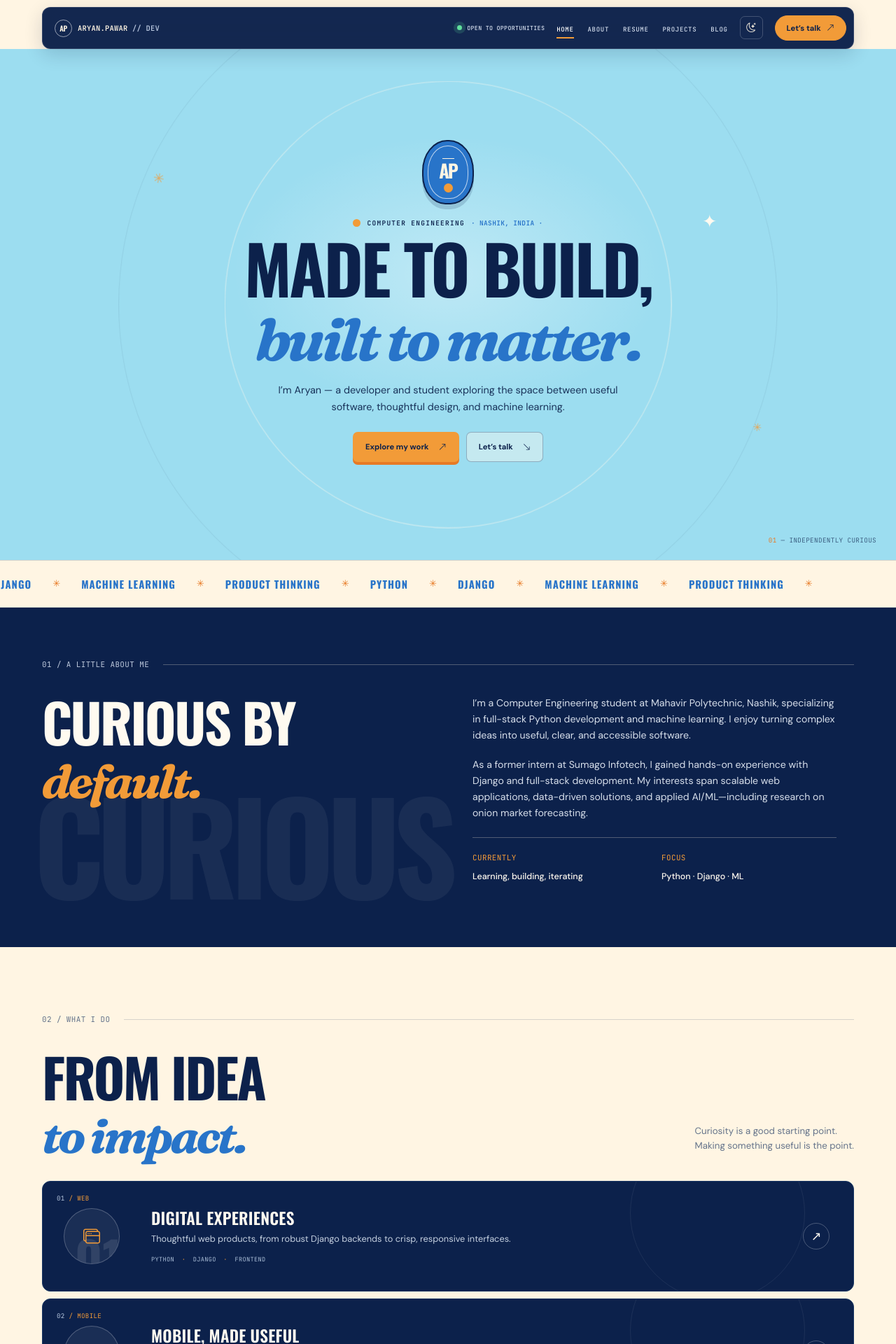
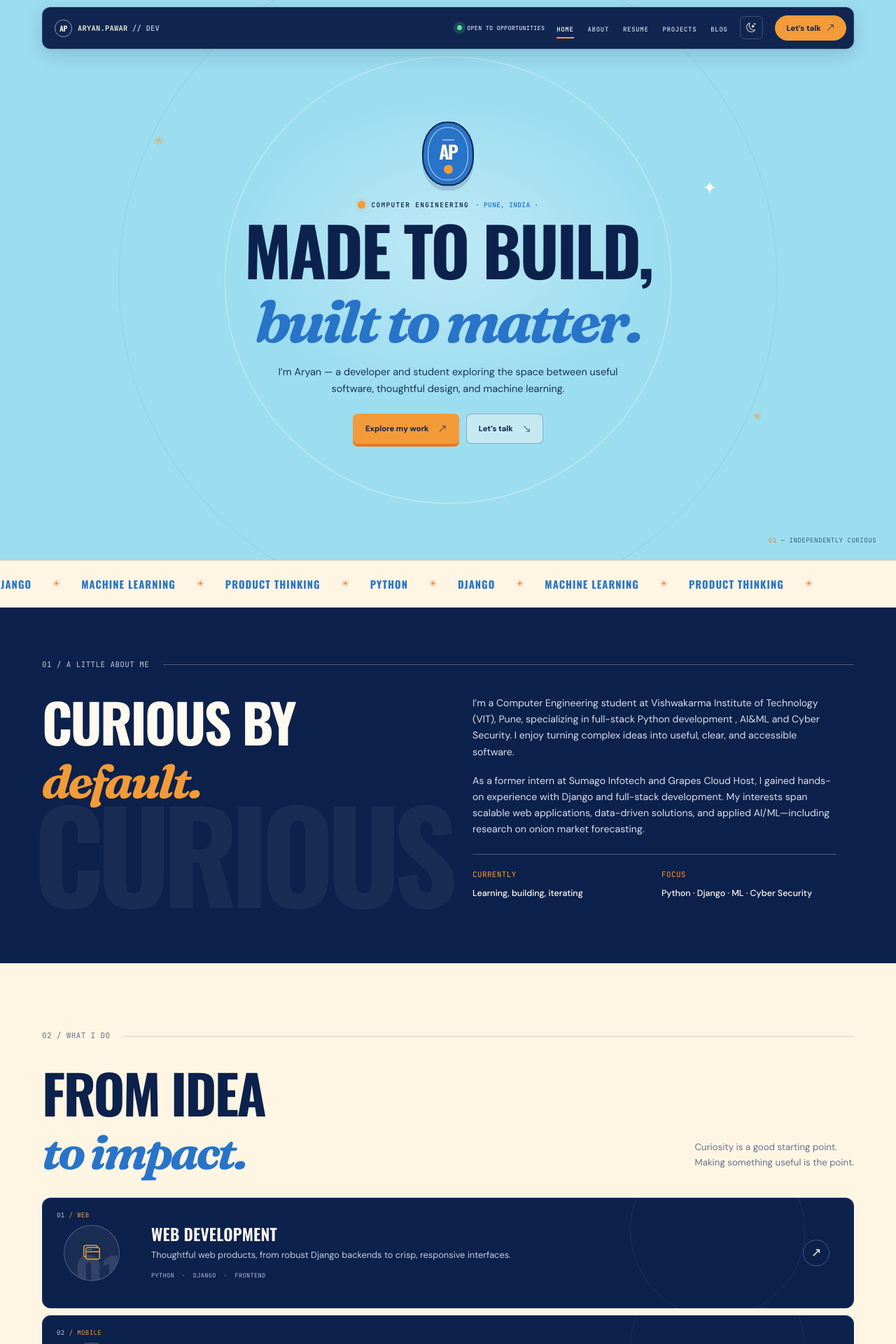
Before and after one commit to aryanpawar4912/Portfolio, a Django app: page / in a window 1280 px wide. Shown: the top 1920 px of the page at 70% size. Run offline with Django 5.2, Linux system fonts and the light colour scheme; data comes from the database, SQL or seed files in the repository; parts of the project's set-up code (start-up, migrations or seed data) failed here and were passed over.

Commit message:
Fix homepage layout and stored XSS
Co-authored-by: Copilot <223556219+Copilot@users.noreply.github.com>

```diff
--- a/projects/models.py
+++ b/projects/models.py
@@ -157,7 +157,7 @@ class Experience(models.Model):
     title = models.CharField(max_length=200, verbose_name="Job Title")
     company = models.CharField(max_length=200)
     duration = models.CharField(max_length=100, help_text="e.g., Jun 2026 - Present • Ongoing")
-    description = models.TextField(help_text="Supports standard text. Wrap key phrases in strong tags if needed.")
+    description = models.TextField(help_text="Plain text; HTML is escaped when displayed publicly.")
     order = models.PositiveIntegerField(default=0)
 
     class Meta:
--- a/static/css/main.css
+++ b/static/css/main.css
@@ -89,9 +89,15 @@ img { display: block; max-width: 100%; }
 .footer-star { color: var(--orange); }
 
 .page-home { background: var(--cream); }
-.page-home .page-main { width: 100%; max-width: none; padding-top: 70px; }
-.hero-section { position: relative; isolation: isolate; min-height: min(760px, calc(100svh - 70px)); width: 100%; display: flex; flex-direction: column; align-items: center; justify-content: center; overflow: hidden; padding: 76px 24px 86px; background: radial-gradient(ellipse at 50% 44%, rgba(255,255,255,.35), transparent 34%), var(--sky); text-align: center; }
-.hero-emblem { position: relative; z-index: 1; width: 74px; height: 92px; display: grid; place-items: center; margin-bottom: 20px; border: 2px solid var(--navy); border-radius: 48% 48% 45% 45%; color: var(--cream); background: var(--blue); box-shadow: 0 7px 0 rgba(12,33,75,.16); animation: crest-drop .85s .1s both var(--ease); }
+.page-home .page-main { width: 100%; max-width: none; padding-top: 0; }
+.hero-section { position: relative; isolation: isolate; min-height: 100svh; width: 100%; display: flex; flex-direction: column; align-items: center; justify-content: center; overflow: hidden; padding: 94px 24px 86px; background: radial-gradient(ellipse at 50% 44%, rgba(255,255,255,.35), transparent 34%), var(--sky); text-align: center; }
+.hero-emblem { position: relative; z-index: 1; width: 74px; height: 92px; display: grid; place-items: center; margin-bottom: 20px; border: 2px solid var(--navy); border-radius: 48% 48% 45% 45%; color: var(--cream); background: var(--blue); box-shadow: 0 7px 0 rgba(12,33,75,.16); animation: crest-drop .85s .1s both var(--ease), crest-float 5s 1s ease-in-out infinite; transition: filter .3s ease, box-shadow .3s ease; }
+.hero-emblem:hover { filter: brightness(1.08); box-shadow: 0 9px 24px rgba(12,33,75,.24), 0 0 0 7px rgba(255,255,255,.12); }
+.hero-kicker .eyebrow-line { animation: kicker-pulse 2.8s ease-in-out infinite; }
+.hero-actions .button i { transition: transform .24s var(--ease); }
+.hero-actions .button:hover i { transform: translate(3px, -3px); }
+@keyframes crest-float { 50% { translate: 0 -5px; } }
+@keyframes kicker-pulse { 50% { box-shadow: 0 0 0 5px rgba(242,155,56,.15); } }
 .hero-emblem::before, .hero-emblem::after { position: absolute; inset: 6px; border: 1px solid rgba(255,255,255,.7); border-radius: inherit; content: ""; }
 .hero-emblem::after { inset: auto auto 15px; width: 13px; height: 13px; border: 0; border-radius: 50%; background: var(--orange); }
 .hero-emblem span { margin-top: -6px; font: 700 1.65rem var(--display); letter-spacing: -.08em; }
@@ -388,7 +394,7 @@ html[data-theme="dark"] .service-card .service-copy p { color: #c4d0e0; }
 }
 @media (max-width: 640px) {
   .shell { width: calc(100% - 36px); }
-  .hero-section { min-height: min(740px, calc(100svh - 62px)); padding: 72px 18px 68px; }
+  .hero-section { min-height: 100svh; padding: 88px 18px 68px; }
   .hero-emblem { width: 63px; height: 79px; }
   .hero-title { font-size: clamp(3.2rem, 11vw, 4.7rem); }
   .hero-kicker { flex-wrap: wrap; justify-content: center; font-size: .51rem; }
--- a/templates/home.html
+++ b/templates/home.html
@@ -8,7 +8,7 @@
   <div class="hero-orbit orbit-one"></div><div class="hero-orbit orbit-two"></div>
   <span class="hero-spark spark-one">✳</span><span class="hero-spark spark-two">✦</span><span class="hero-spark spark-three">✳</span>
   <div class="hero-emblem" aria-hidden="true"><span>AP</span><i></i></div>
-  <p class="hero-kicker"><span class="eyebrow-line"></span> COMPUTER ENGINEERING <span class="mono">· NASHIK, INDIA ·</span></p>
+  <p class="hero-kicker"><span class="eyebrow-line"></span> COMPUTER ENGINEERING <span class="mono">· PUNE, INDIA ·</span></p>
   <h1 class="hero-title" id="hero-title">MADE TO BUILD,<br><em>built to matter.</em></h1>
   <p class="hero-intro">I’m Aryan — a developer and student exploring the space between useful software, thoughtful design, and machine learning.</p>
   <div class="hero-actions">
@@ -34,11 +34,11 @@
   <div class="about-grid">
     <h2 class="section-title">CURIOUS BY<br><em>default.</em><span class="ghost-word">CURIOUS</span></h2>
     <div class="about-copy">
-      <p>I’m a Computer Engineering student at Mahavir Polytechnic, Nashik, specializing in full-stack Python development and machine learning. I enjoy turning complex ideas into useful, clear, and accessible software.</p>
-      <p>As a former intern at Sumago Infotech, I gained hands-on experience with Django and full-stack development. My interests span scalable web applications, data-driven solutions, and applied AI/ML—including research on onion market forecasting.</p>
+      <p>I’m a Computer Engineering student at Vishwakarma Institute of Technology (VIT), Pune, specializing in full-stack Python development , AI&ML and Cyber Security. I enjoy turning complex ideas into useful, clear, and accessible software.</p>
+      <p>As a former intern at Sumago Infotech and Grapes Cloud Host, I gained hands-on experience with Django and full-stack development. My interests span scalable web applications, data-driven solutions, and applied AI/ML—including research on onion market forecasting.</p>
       <div class="about-facts">
         <div><span class="mono fact-label">CURRENTLY</span><strong>Learning, building, iterating</strong></div>
-        <div><span class="mono fact-label">FOCUS</span><strong>Python · Django · ML</strong></div>
+        <div><span class="mono fact-label">FOCUS</span><strong>Python · Django · ML · Cyber Security</strong></div>
       </div>
     </div>
   </div>
@@ -54,19 +54,19 @@
     <article class="service-card" data-reveal>
       <span class="mono service-number">01 <i>/ WEB</i></span>
       <div class="service-icon"><i class="bi bi-window-stack" aria-hidden="true"></i><span>01</span></div>
-      <div class="service-copy"><h3>Digital experiences</h3><p>Thoughtful web products, from robust Django backends to crisp, responsive interfaces.</p><span class="service-tags mono">PYTHON <b>·</b> DJANGO <b>·</b> FRONTEND</span></div>
+      <div class="service-copy"><h3>Web Development</h3><p>Thoughtful web products, from robust Django backends to crisp, responsive interfaces.</p><span class="service-tags mono">PYTHON <b>·</b> DJANGO <b>·</b> FRONTEND</span></div>
       <span class="service-arrow" aria-hidden="true">↗</span>
     </article>
     <article class="service-card" data-reveal>
       <span class="mono service-number">02 <i>/ MOBILE</i></span>
       <div class="service-icon"><i class="bi bi-phone" aria-hidden="true"></i><span>02</span></div>
-      <div class="service-copy"><h3>Mobile, made useful</h3><p>Native Android apps built around clear flows, practical details, and real people.</p><span class="service-tags mono">ANDROID <b>·</b> JAVA <b>·</b> UX</span></div>
+      <div class="service-copy"><h3>Mobile Application Development</h3><p>Native Android apps built around clear flows, practical details, and real people.</p><span class="service-tags mono">ANDROID <b>·</b> JAVA <b>·</b> UX</span></div>
       <span class="service-arrow" aria-hidden="true">↗</span>
     </article>
     <article class="service-card" data-reveal>
       <span class="mono service-number">03 <i>/ RESEARCH</i></span>
       <div class="service-icon"><i class="bi bi-graph-up-arrow" aria-hidden="true"></i><span>03</span></div>
-      <div class="service-copy"><h3>Data with direction</h3><p>Machine learning and forecasting that turn messy data into grounded decisions.</p><span class="service-tags mono">MACHINE LEARNING <b>·</b> DATA</span></div>
+      <div class="service-copy"><h3>Machine Learning</h3><p>Machine learning and forecasting that turn messy data into grounded decisions.</p><span class="service-tags mono">MACHINE LEARNING <b>·</b> DATA LIBRARIES</span></div>
       <span class="service-arrow" aria-hidden="true">↗</span>
     </article>
   </div>
--- a/templates/resume.html
+++ b/templates/resume.html
@@ -30,7 +30,7 @@
         {% for exp in experiences %}
         <article class="timeline-entry" data-reveal>
           <span class="mono timeline-date">{{ exp.duration }}</span>
-          <div><h2>{{ exp.title }}</h2><p class="timeline-org">{{ exp.company }}</p><p class="timeline-description">{{ exp.description|safe }}</p></div>
+          <div><h2>{{ exp.title }}</h2><p class="timeline-org">{{ exp.company }}</p><div class="timeline-description">{{ exp.description|linebreaks }}</div></div>
         </article>
         {% endfor %}
       </div>
```
Also changed, not shown: projects/admin.py (+4 -4 lines), projects/tests.py (+41 -1 lines), projects/migrations/0014_experience_description_plain_text.py (added).
